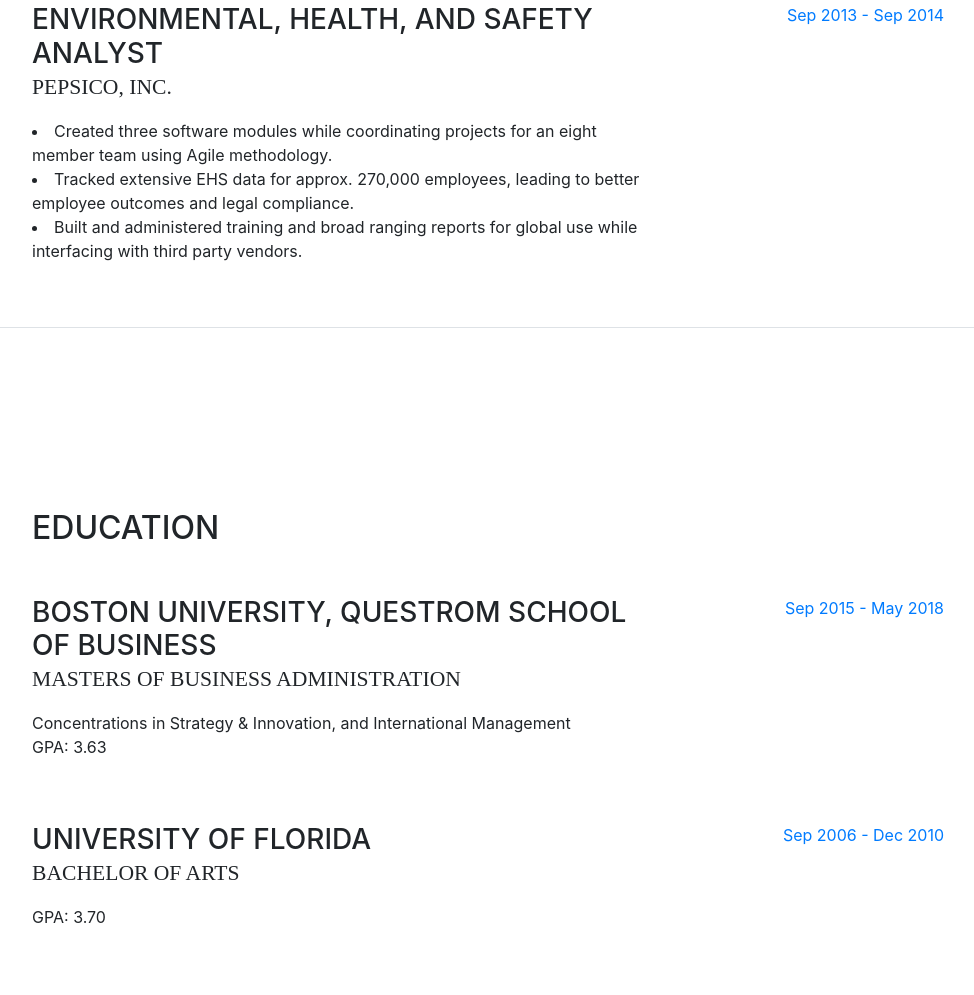
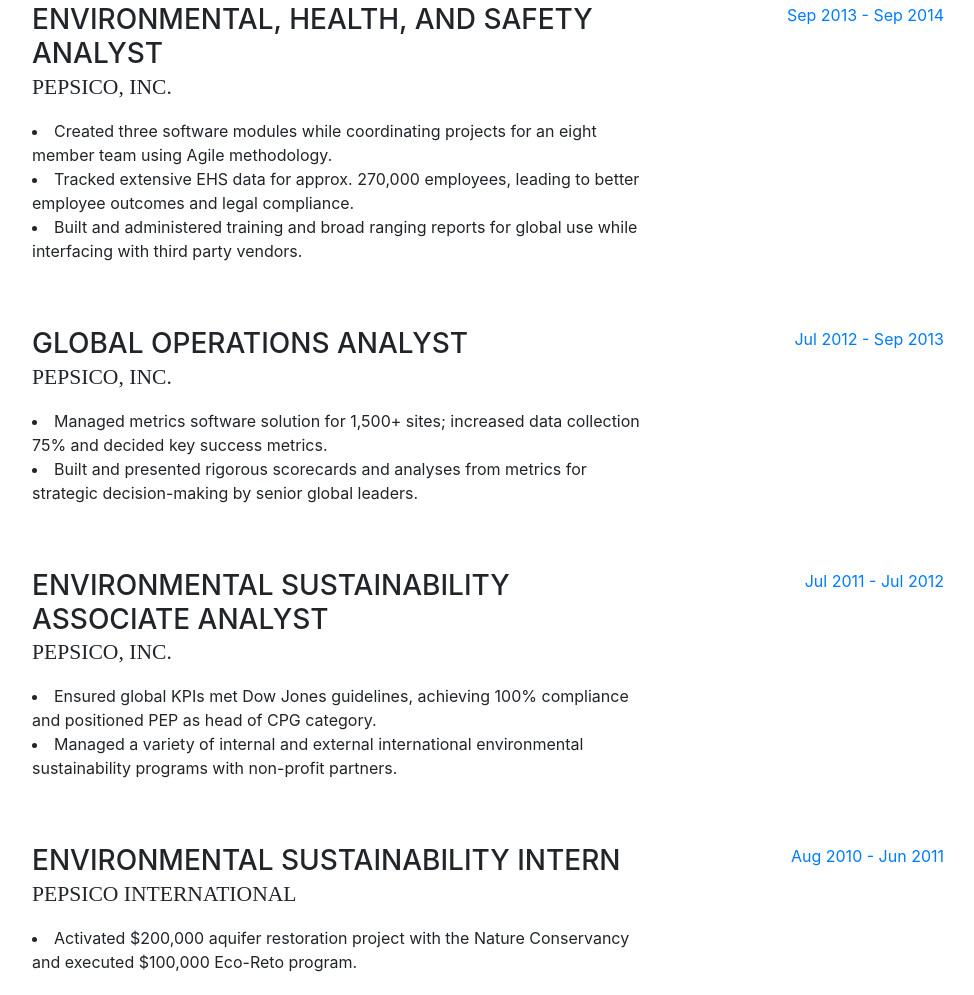
Before and after one commit to the1arcadia/the1arcadia, a website with bundled scripts: page index.html in a window 1280 px wide. Shown: the part 1945-2940 px from the top of the page, without its empty margins (288-1262 px from the left). Built offline with nearby package versions, Linux system fonts and the light colour scheme; a web font is replaced by a local one.

Commit message:
Finalized experience and education content

```diff
--- a/index.html
+++ b/index.html
@@ -118,10 +118,14 @@
               <h3 class="mb-0">Analytics Manager II</h3>
               <div class="subheading mb-3">Liberty Mutual Insurance</div>
               <p>
-			  <li>Manager of a team of five responsible for all ad hoc HR analyses, internal consulting, and reporting for 7,400 stakeholders. </li>
-			  <li>Created 20+ major analyses used by the CEO, COOs, BOD, and senior HR leaders for key strategic initiatives, including enhancing turnover projections, bereavement and maternity leave, and D&I initiatives via Tableau, SAS, and PowerBI. </li>
-			  <li>Developed, coached, and mentored analysts, campus hires, and interns; taught Agile methodologies (incl. Kanban/Sprint). </li>
-			  <li>Temporary manager for 10 analysts for three months with 89% engagement while leading company-wide product launch. </li>
+			  <li>Manager of a team of five responsible for all ad hoc HR analyses, internal consulting, and reporting for 7,400 stakeholders.
+			  </li>
+			  <li>Created 20+ major analyses used by the CEO, COOs, BOD, and senior HR leaders for key strategic initiatives, including enhancing turnover projections, bereavement and maternity leave, and D&I initiatives via Tableau, SAS, and PowerBI.
+			  </li>
+			  <li>Developed, coached, and mentored analysts, campus hires, and interns; taught Agile methodologies (incl. Kanban/Sprint).
+			  </li>
+			  <li>Temporary manager for 10 analysts for three months with 89% engagement while leading company-wide product launch.
+			  </li>
 			  </p>
             </div>
             <div class="resume-date text-md-right">
@@ -134,10 +138,14 @@
               <h3 class="mb-0">Project Leader</h3>
               <div class="subheading mb-3">Liberty Mutual Insurance</div>
               <p>
-			  <li>Led three cross-functional projects involving 15+ teams to create fully automated HR scorecards for 6,000+ managers. </li>
-			  <li>Headed projects to increase retention, reduce cost, and improve employee happiness ahead of schedule and under budget. </li>
-			  <li>Managed one analyst and coached them to a promotion, mentored three others who each ultimately earned promotions. </li>
-			  <li>Earned Excellence Award (highest SBU award to <1% of employees) for developing scorecards to measure key metrics. </li>
+			  <li>Led three cross-functional projects involving 15+ teams to create fully automated HR scorecards for 6,000+ managers.
+			  </li>
+			  <li>Headed projects to increase retention, reduce cost, and improve employee happiness ahead of schedule and under budget.
+			  </li>
+			  <li>Managed one analyst and coached them to a promotion, mentored three others who each ultimately earned promotions.
+			  </li>
+			  <li>Earned Excellence Award (highest SBU award to <1% of employees) for developing scorecards to measure key metrics.
+			  </li>
 			  </p>
             </div>
             <div class="resume-date text-md-right">
@@ -150,9 +158,12 @@
               <h3 class="mb-0">Senior Business Analyst</h3>
               <div class="subheading mb-3">Liberty Mutual Insurance</div>
               <p>
-			  <li>Executed multiple automation initiatives to eliminate hundreds of hours annually for area covering 50% of the company. </li>
-			  <li>Key consultant for significant trends to other insights teams and project leader for gathering requirements and testing. </li>
-			  <li>Temporary manager of team of four for eight months; onboarded, mentored and coached new hires and existing team. </li>
+			  <li>Executed multiple automation initiatives to eliminate hundreds of hours annually for area covering 50% of the company.
+			  </li>
+			  <li>Key consultant for significant trends to other insights teams and project leader for gathering requirements and testing.
+			  </li>
+			  <li>Temporary manager of team of four for eight months; onboarded, mentored and coached new hires and existing team.
+			  </li>
 			  </p>
             </div>
             <div class="resume-date text-md-right">
@@ -160,14 +171,17 @@
             </div>
           </div>
 
-          <div class="resume-item d-flex flex-column flex-md-row">
+          <div class="resume-item d-flex flex-column flex-md-row mb-5">
             <div class="resume-content mr-auto">
               <h3 class="mb-0">Environmental, Health, and Safety Analyst</h3>
               <div class="subheading mb-3">PepsiCo, Inc.</div>
               <p>
-			  <li>Created three software modules while coordinating projects for an eight member team using Agile methodology. </li>
-			  <li>Tracked extensive EHS data for approx. 270,000 employees, leading to better employee outcomes and legal compliance. </li>
-			  <li>Built and administered training and broad ranging reports for global use while interfacing with third party vendors. </li>
+			  <li>Created three software modules while coordinating projects for an eight member team using Agile methodology.
+			  </li>
+			  <li>Tracked extensive EHS data for approx. 270,000 employees, leading to better employee outcomes and legal compliance.
+			  </li>
+			  <li>Built and administered training and broad ranging reports for global use while interfacing with third party vendors.
+			  </li>
 			  </p>
             </div>
             <div class="resume-date text-md-right">
@@ -175,6 +189,51 @@
             </div>
           </div>
 
+          <div class="resume-item d-flex flex-column flex-md-row mb-5">
+            <div class="resume-content mr-auto">
+              <h3 class="mb-0">Global Operations Analyst</h3>
+              <div class="subheading mb-3">PepsiCo, Inc.</div>
+              <p>
+			  <li>Managed metrics software solution for 1,500+ sites; increased data collection 75% and decided key success metrics.
+			  </li>
+			  <li>Built and presented rigorous scorecards and analyses from metrics for strategic decision-making by senior global leaders.
+			  </li>
+			  </p>
+            </div>
+            <div class="resume-date text-md-right">
+              <span class="text-primary">Jul 2012 - Sep 2013</span>
+            </div>
+          </div>
+
+          <div class="resume-item d-flex flex-column flex-md-row mb-5">
+            <div class="resume-content mr-auto">
+              <h3 class="mb-0">Environmental Sustainability Associate Analyst</h3>
+              <div class="subheading mb-3">PepsiCo, Inc.</div>
+              <p>
+			  <li>Ensured global KPIs met Dow Jones guidelines, achieving 100% compliance and positioned PEP as head of CPG category.
+			  </li>
+			  <li>Managed a variety of internal and external international environmental sustainability programs with non-profit partners.
+			  </li>
+			  </p>
+            </div>
+            <div class="resume-date text-md-right">
+              <span class="text-primary">Jul 2011 - Jul 2012</span>
+            </div>
+          </div>
+
+          <div class="resume-item d-flex flex-column flex-md-row">
+            <div class="resume-content mr-auto">
+              <h3 class="mb-0">Environmental Sustainability Intern</h3>
+              <div class="subheading mb-3">PepsiCo International</div>
+              <p>
+			  <li>Activated $200,000 aquifer restoration project with the Nature Conservancy and executed $100,000 Eco-Reto program.
+			  </li>
+			  </p>
+            </div>
+            <div class="resume-date text-md-right">
+              <span class="text-primary">Aug 2010 - Jun 2011</span>
+            </div>
+          </div>
         </div>
 
       </section>
@@ -185,21 +244,22 @@
 
           <div class="resume-item d-flex flex-column flex-md-row mb-5">
             <div class="resume-content mr-auto">
-              <h3 class="mb-0">Boston University, Questrom School of Business</h3>
+              <h3 class="mb-0">Boston University Questrom School of Business</h3>
               <div class="subheading mb-3">Masters of Business Administration</div>
               <div>Concentrations in Strategy & Innovation, and International Management</div>
               <p>GPA: 3.63</p>
             </div>
             <div class="resume-date text-md-right">
-              <span class="text-primary">Sep 2015 - May 2018</span>
+              <span class="text-primary">Sep 2015 - May 2018 (Anticipated)</span>
             </div>
           </div>
 
           <div class="resume-item d-flex flex-column flex-md-row">
             <div class="resume-content mr-auto">
               <h3 class="mb-0">University of Florida</h3>
-              <div class="subheading mb-3">Bachelor of Arts</div>
-              <p>GPA: 3.70</p>
+              <div class="subheading mb-3">Bachelor of Arts in Political Science</div>
+			  <div>Minor in Latin American Studies</div>
+              <p>GPA: 3.70, <i>Cum Laude</i></p>
             </div>
             <div class="resume-date text-md-right">
               <span class="text-primary">Sep 2006 - Dec 2010</span>
```
